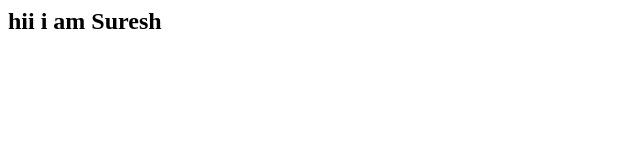
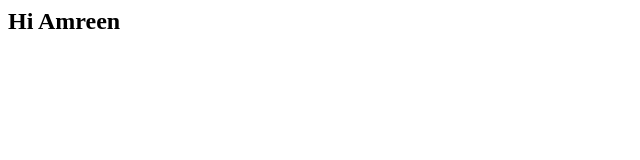
Before and after one commit to Sureshsm24/sureshsat24.github.io, a plain HTML site: page index.html in a window 1280 px wide. Shown: the full height of the page, 0-640 px from the left. Drawn offline with Linux system fonts and the light colour scheme.

Commit message:
Update index.html

```diff
--- a/index.html
+++ b/index.html
@@ -1 +1 @@
-<h2> hii i am Suresh </h2>
+<h2> Hi Amreen</h2>
```
